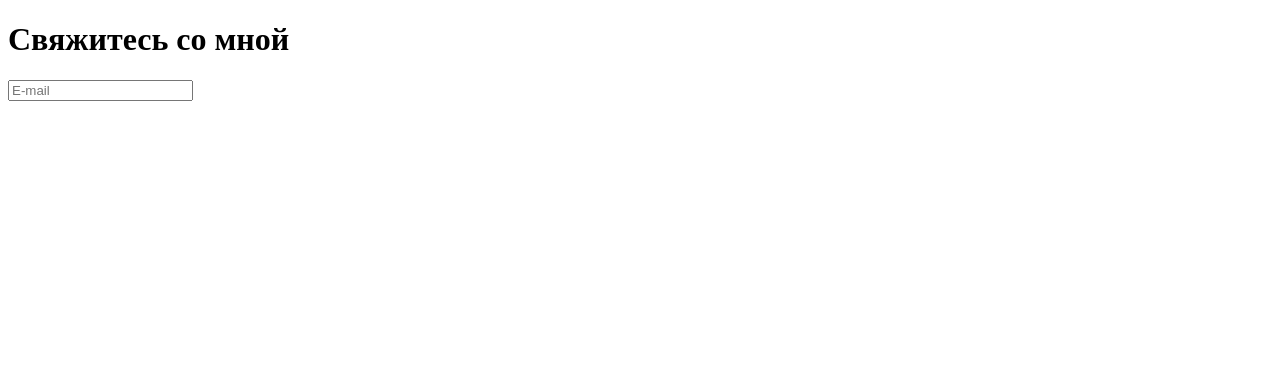
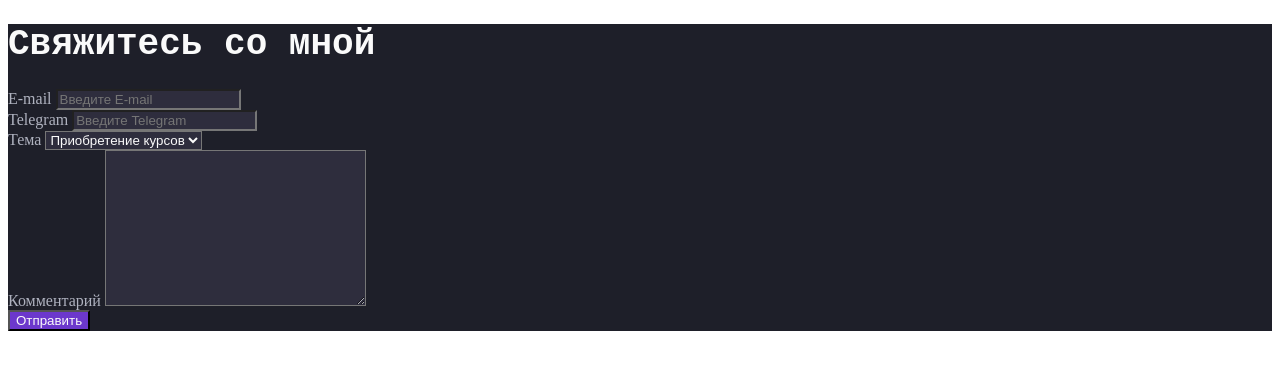
Before and after one commit to LadyMaro/dz-demo, a plain HTML site: page dz/form-z.html in a window 1280 px wide. Drawn offline with Linux system fonts and the light colour scheme.

Commit message:
feat:2-CSS: Домашнее задание

```diff
--- a/dz/form-z.html
+++ b/dz/form-z.html
@@ -1,18 +1,80 @@
 <!DOCTYPE html>
 <html lang="en">
+
 <head>
     <meta charset="UTF-8">
     <meta name="viewport" content="width=, initial-scale=1.0">
     <title>Form-z</title>
+    <link rel="stylesheet" href="styles/styles.css">
+</head>
+
+<body>
+    <main>
+        <h1>Свяжитесь со мной</h1>
+        <form action="">
+            <div>
+                <label for="email">E-mail</label>
+                <input
+                    type="email"
+                    name="email"
+                    id="email"
+                    placeholder="Введите E-mail"
+                    required
+                    />
+
+            </div>
+            <div>
+                <label for="telegram">Telegram</label>
+                <input
+                    type="text"
+                    name="telegram"
+                    id="telegram"
+                    placeholder="Введите Telegram"
+                    />
+            </div>
+            <div>
+                <label for="topic">Тема</label>
+                <select name="topic" id="topic" required>
+                    <option value="courses">Приобретение курсов</option>
+                    <option value="feedback">Обратная связь</option>
+                </select>
+            </div>
+            <div>
+                <label for="comment">Комментарий</label>
+                <textarea
+                    name="comment"
+                    id="comment"
+                    cols="30"
+                    placeholder="Комментарий"
+                    rows="10" />
+                </textarea>
+            </div>
+            <button>Отправить</button>
+        </form>
+    </main>
+</body>
+
+</html>
+
+<!--<!DOCTYPE html>
+<html lang="en">
+<head>
+    <meta charset="UTF-8">
+    <meta name="viewport" content="width=device-width, initial-scale=1.0">
+    <title>Document</title>
 </head>
 <body>
-    <h1>Свяжитесь со мной</h1>
-    <form action="">
+    <form action="#" method="">
+        <label for="username">Введите имя</label>
         <input
-            type="email"
-            name="email"
-            id="email"
-            placeholder="E-mail">
+            type="text"
+            name="username"
+            id="username"
+            placeholder="Имя"
+        />
+        <input type="range" min="2" max="9" s>
+        <button type="submit">Отправить</button>
+
     </form>
 </body>
-</html>
+</html>-->
--- /dev/null
+++ b/dz/styles/styles.css
@@ -0,0 +1,24 @@
+h1 {
+    color: #fafafa;
+    font-size: 36px;
+    font-weight: bold;
+    font-family: 'Fira Sans', monospace;
+}
+
+label {
+    color: #AFB2BF;
+}
+
+input, select, textarea {
+    background-color: #2E2D3D;
+    color: #fafafa;
+}
+
+button {
+    background-color: #6C38CC;
+    color: #fafafa;
+}
+
+main {
+    background-color: #1E1F29;
+}
```
Also changed, not shown: dz/2-Form.html (added, +51 -0 lines).
